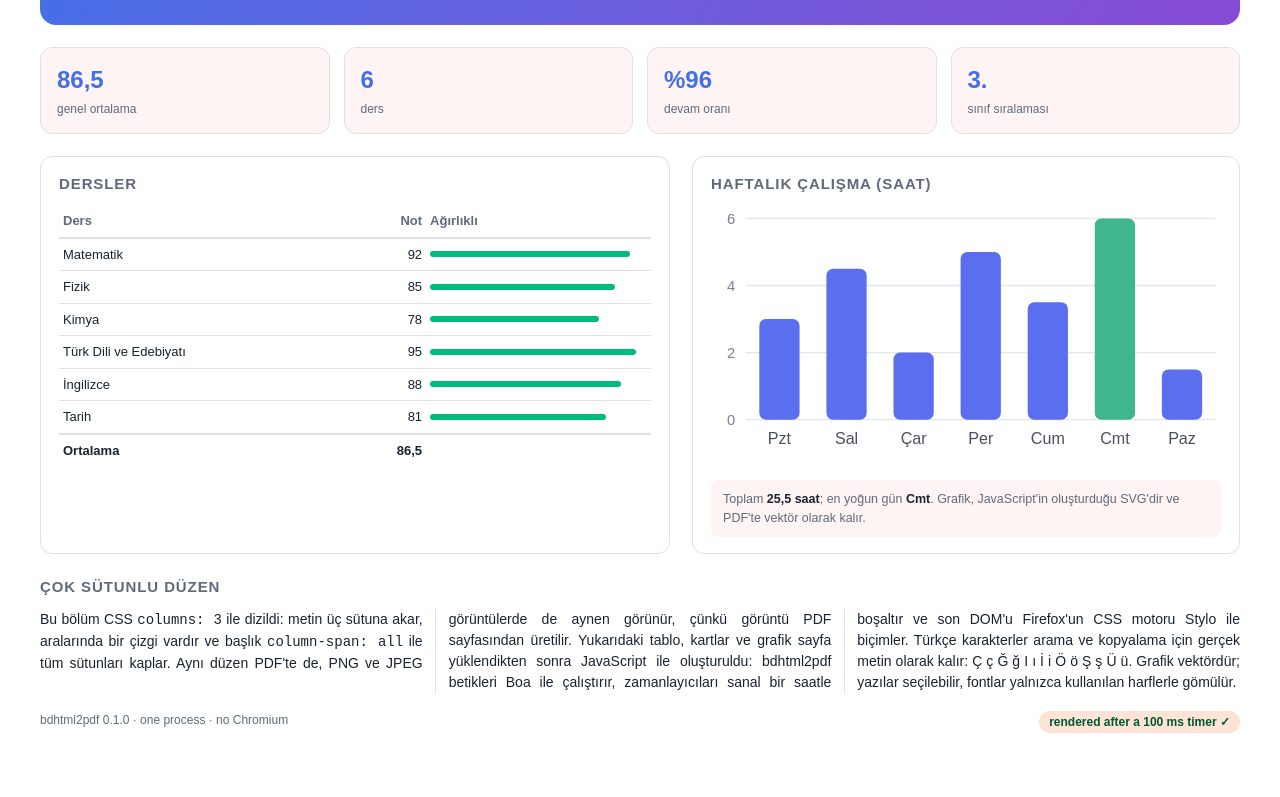
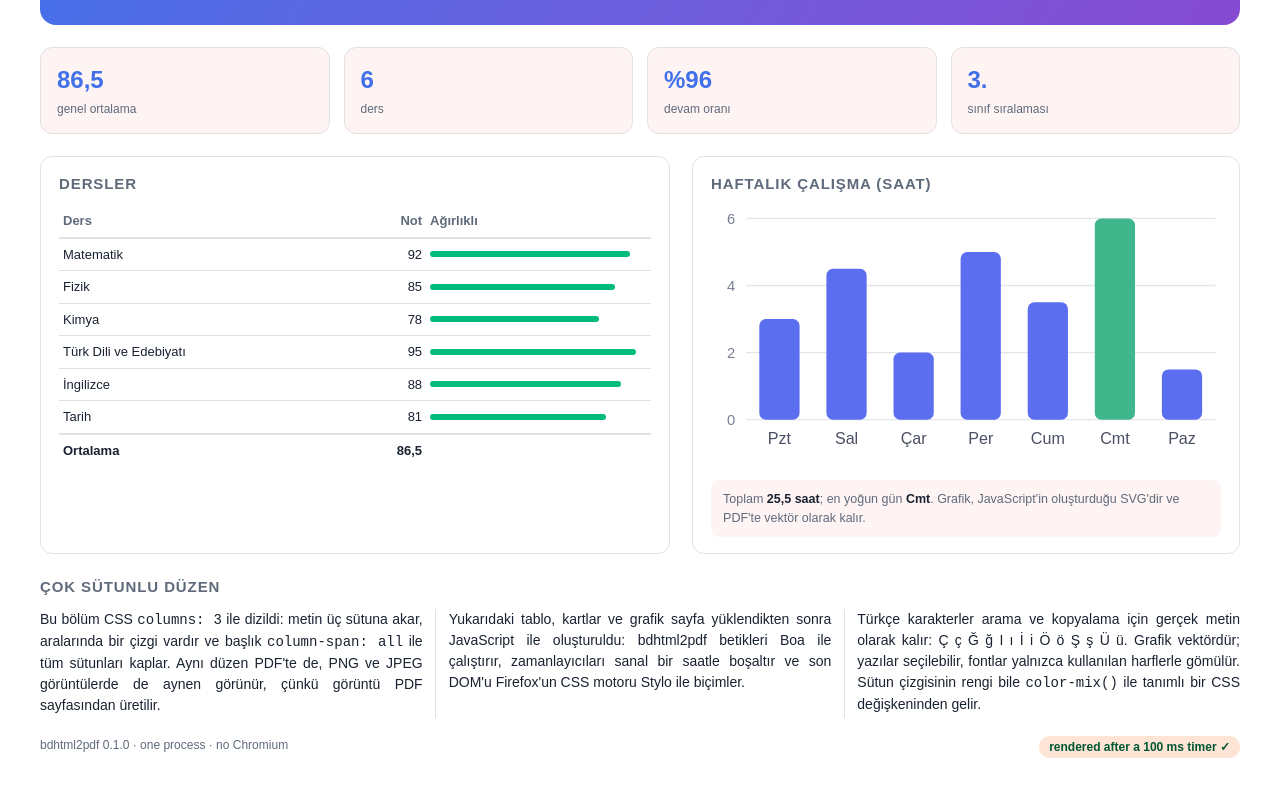
Before and after one commit to bahadirdogru/bdhtml2pdf, a plain HTML site: page docs/showcase/showcase.html in a window 1280 px wide. Shown: the part 125-922 px from the top of the page. Before the commit the page ends 898 px from the top, so only its background shows below. Drawn offline with Linux system fonts and the light colour scheme.

Commit message:
Show multi-paragraph columns with a color-mix() rule in the showcase
fulgur now flows multicol content through wrappers and between
paragraphs, and resolves column-rule colors with Stylo. The showcase
goes back to three paragraphs and takes its rule color from the
--line variable. The known issues narrow to boxes with decorations,
which still stay whole in one column.

```diff
--- a/docs/showcase/showcase.html
+++ b/docs/showcase/showcase.html
@@ -50,7 +50,7 @@
   tfoot td { font-weight: 700; border-top: 2px solid var(--line); }
 
   .columns {
-    columns: 3; column-gap: 26px; column-rule: 1px solid #dde0ea;
+    columns: 3; column-gap: 26px; column-rule: 1px solid var(--line);
     margin-top: 22px; text-align: justify; hyphens: auto;
   }
   .columns p { margin: 0 0 10px; }
@@ -91,7 +91,9 @@
 
   <section class="columns">
     <h3>Çok sütunlu düzen</h3>
-    <p>Bu bölüm CSS <code>columns: 3</code> ile dizildi: metin üç sütuna akar, aralarında bir çizgi vardır ve başlık <code>column-span: all</code> ile tüm sütunları kaplar. Aynı düzen PDF'te de, PNG ve JPEG görüntülerde de aynen görünür, çünkü görüntü PDF sayfasından üretilir. Yukarıdaki tablo, kartlar ve grafik sayfa yüklendikten sonra JavaScript ile oluşturuldu: bdhtml2pdf betikleri Boa ile çalıştırır, zamanlayıcıları sanal bir saatle boşaltır ve son DOM'u Firefox'un CSS motoru Stylo ile biçimler. Türkçe karakterler arama ve kopyalama için gerçek metin olarak kalır: Ç ç Ğ ğ I ı İ i Ö ö Ş ş Ü ü. Grafik vektördür; yazılar seçilebilir, fontlar yalnızca kullanılan harflerle gömülür.</p>
+    <p>Bu bölüm CSS <code>columns: 3</code> ile dizildi: metin üç sütuna akar, aralarında bir çizgi vardır ve başlık <code>column-span: all</code> ile tüm sütunları kaplar. Aynı düzen PDF'te de, PNG ve JPEG görüntülerde de aynen görünür, çünkü görüntü PDF sayfasından üretilir.</p>
+    <p>Yukarıdaki tablo, kartlar ve grafik sayfa yüklendikten sonra JavaScript ile oluşturuldu: bdhtml2pdf betikleri Boa ile çalıştırır, zamanlayıcıları sanal bir saatle boşaltır ve son DOM'u Firefox'un CSS motoru Stylo ile biçimler.</p>
+    <p>Türkçe karakterler arama ve kopyalama için gerçek metin olarak kalır: Ç ç Ğ ğ I ı İ i Ö ö Ş ş Ü ü. Grafik vektördür; yazılar seçilebilir, fontlar yalnızca kullanılan harflerle gömülür. Sütun çizgisinin rengi bile <code>color-mix()</code> ile tanımlı bir CSS değişkeninden gelir.</p>
   </section>
 
   <footer>
```
Also changed, not shown: docs/roadmap.md (+1 -2 lines), README.md, docs/showcase/showcase.png, 2 other files.
